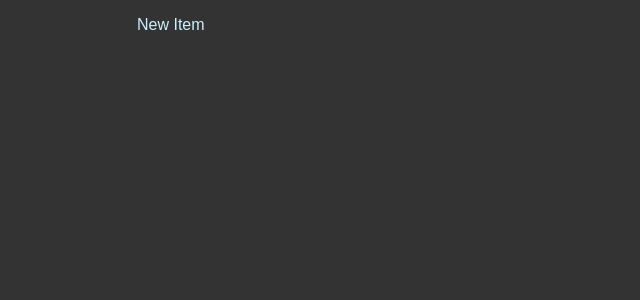
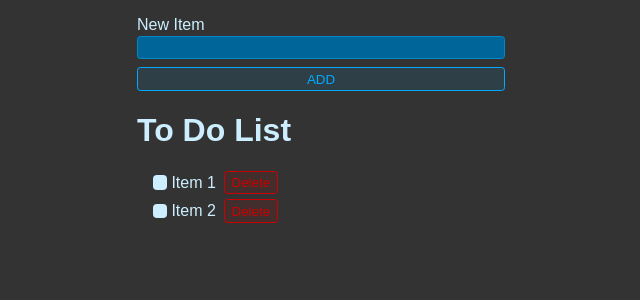
Before and after one commit to Nithikasm/ToDoList-React, a React (Vite) app: page / in a window 1280 px wide. Shown: the top 300 px of the page, without its empty margins (319-959 px from the left). Built offline with nearby package versions, Linux system fonts and the light colour scheme.

Commit message:
Page Format Ready

```diff
--- a/src/App.jsx
+++ b/src/App.jsx
@@ -1,9 +1,37 @@
+import { useState } from "react"
 import "./style.css"
 export default function App(){
-  return <form className="new-item-Form">
-    <div className="form-item">
+  const [newItem,setNewItem] = useState("")
+   return (
+   <>
+   <form className="new-item-form">
+    <div className="form-row">
       <label htmlFor="item">New Item</label>
+      <input
+        value={newItem}
+        onChange={e=>setNewItem(e.target.value)}
+        type="text" id="item" />
+    </div>
+    <button className="btn">ADD</button>
+  </form>
 
-    </div>
-  </form>
+    <h1 className="Header">To Do List</h1>
+    <ul className="list">
+      <li>
+        <label>
+          <input type="checkbox" />
+          Item 1
+        </label>
+        <button className="btn btn-danger">Delete</button>
+      </li>
+      <li>
+        <label>
+          <input type="checkbox" />
+          Item 2
+        </label>
+        <button className="btn btn-danger">Delete</button>
+      </li>
+    </ul>
+  </>
+   )
 }
```
